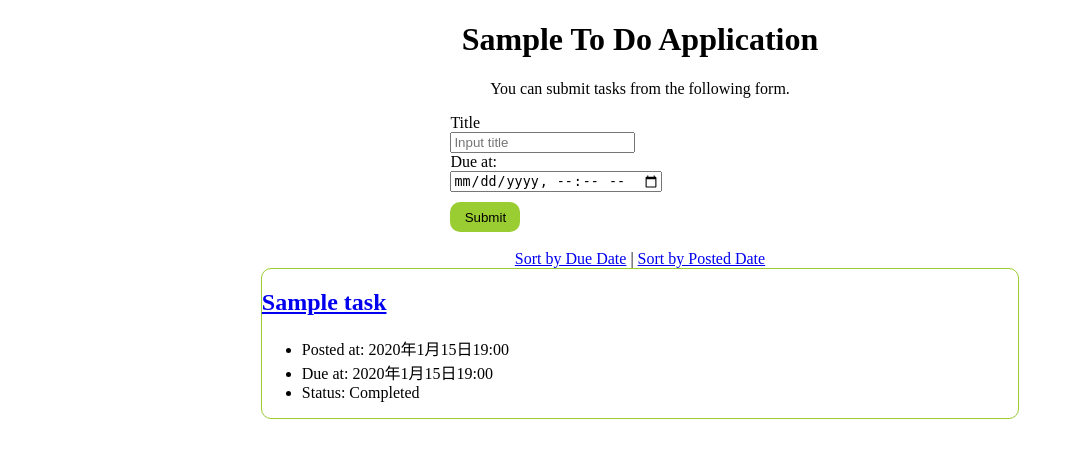
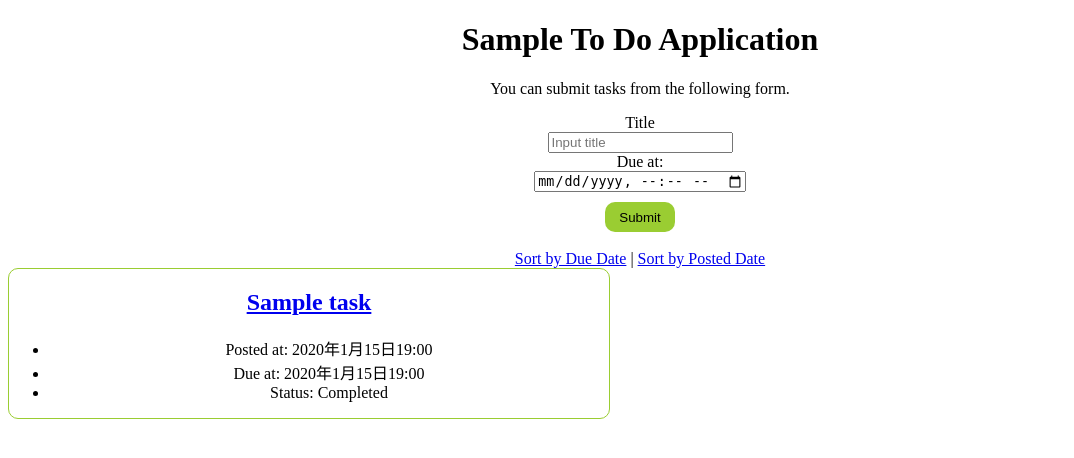
Before and after one commit to s1f102400101/django-test-exercise, a Django app: page / in a window 1280 px wide. Shown: the top 458 px of the page, without its empty margins (0-1074 px from the left). Run offline with Django 5.2, Linux system fonts and the light colour scheme; tables that the repository leaves empty hold one stand-in row (values such as "Sample post").

Commit message:
top.cssを編集

```diff
--- a/todo/static/todo/css/top.css
+++ b/todo/static/todo/css/top.css
@@ -8,7 +8,7 @@ p {
 }
 
 form {
-    padding-left: 35%;
+    text-align: center;
 }
 
 button {
@@ -23,7 +23,8 @@ button {
 .text {
     border: 1px yellowgreen solid;
     border-radius: 10px;
-    margin: 0 20%;
+    max-width: 600px;
+    text-align: center;
 }
 
 .sort {
```
